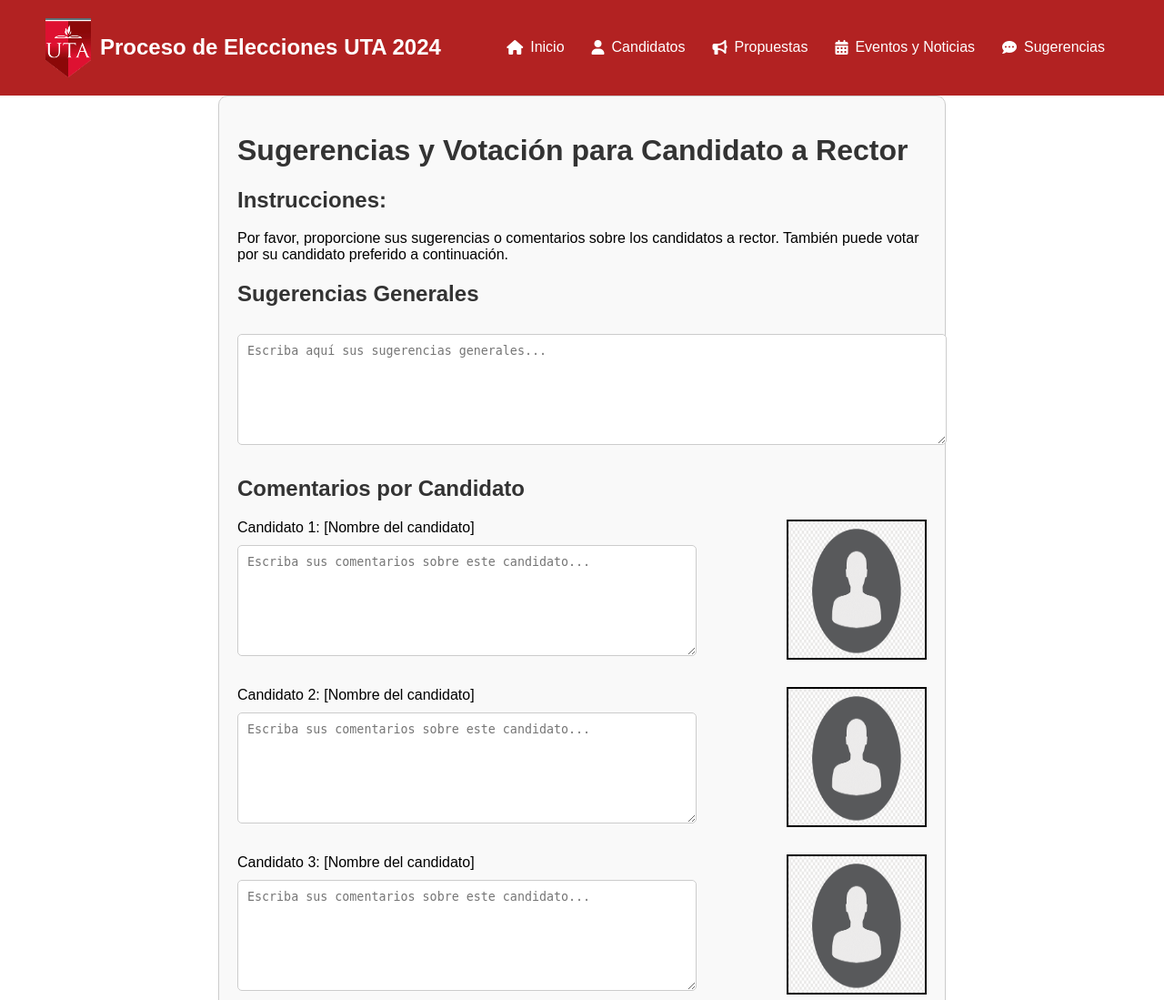
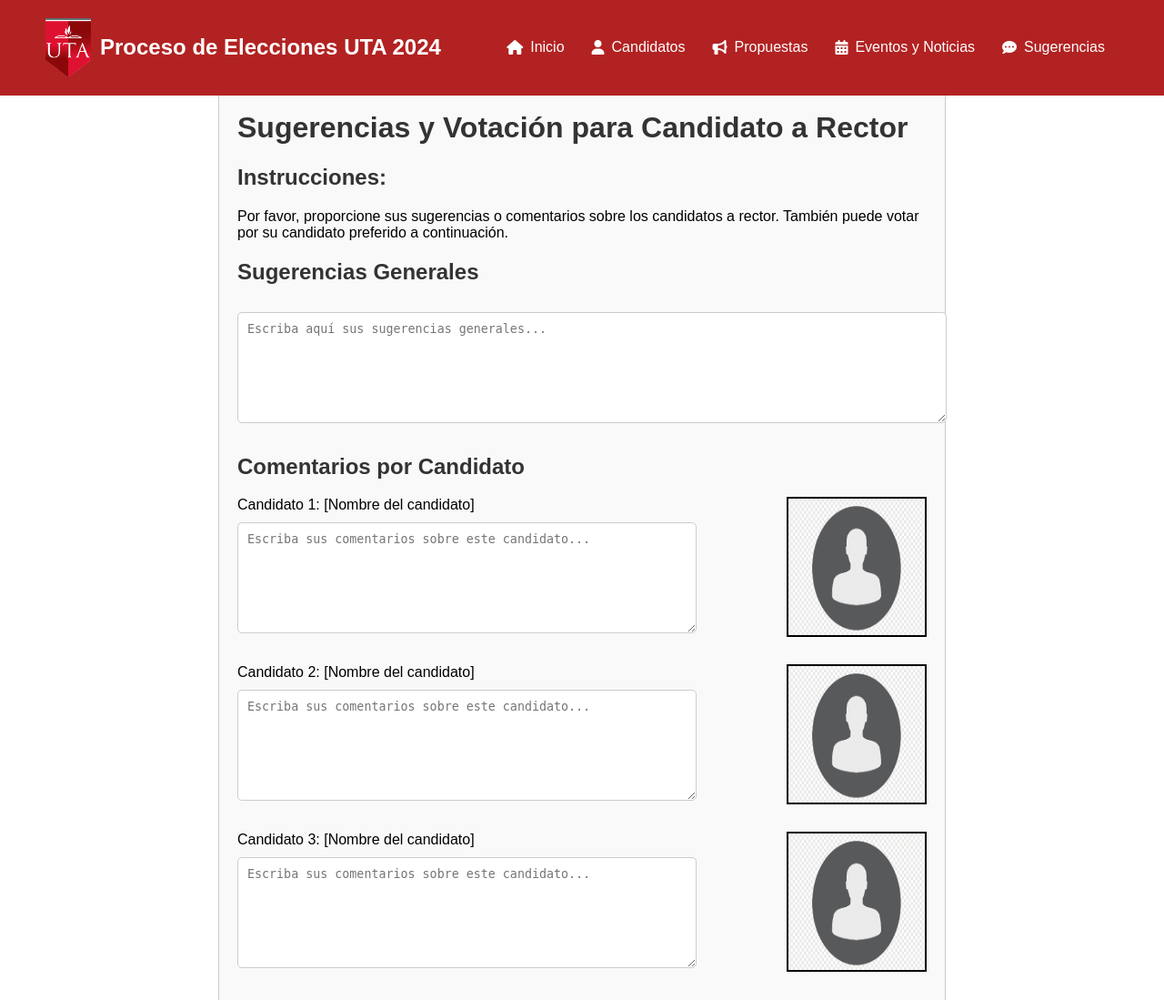
Before and after one commit to Leo538/Pagina_Web, a PHP site: page / in a window 1280 px wide. Shown: the top 1099 px of the page at 91% size. Run offline with PHP 8.4, Linux system fonts and the light colour scheme.

Commit message:
Se arregló errores presentes en el header de la página

```diff
--- a/Sugerencias/index.php
+++ b/Sugerencias/index.php
@@ -9,9 +9,10 @@
     <style>
         body {
             font-family: Arial, sans-serif;
-            margin: 0px;
+            margin: 0; /* Eliminar márgenes del body */
             padding: 0; /* Asegurarse de que no haya padding en el body */
             overflow-x: hidden; /* Evitar desbordamiento horizontal */
+            padding-top: 80px; /* Espacio para el header fijo */
         }
         h1, h2 {
             color: #333;
@@ -104,9 +105,11 @@ header {
     align-items: center;
     padding: 20px 50px;
     background-color: #b22222;
-    width: 100%;
-    box-sizing: border-box;
-    margin: 0;
+    position: fixed; /* Hacer que el header se mantenga fijo */
+    top: 0; /* Posicionarlo en la parte superior */
+    left: 0; /* Alinear al lado izquierdo */
+    right: 0; /* Alinear al lado derecho */
+    z-index: 1000; /* Asegurarse de que esté por encima de otros elementos */
 }
 
 
```
